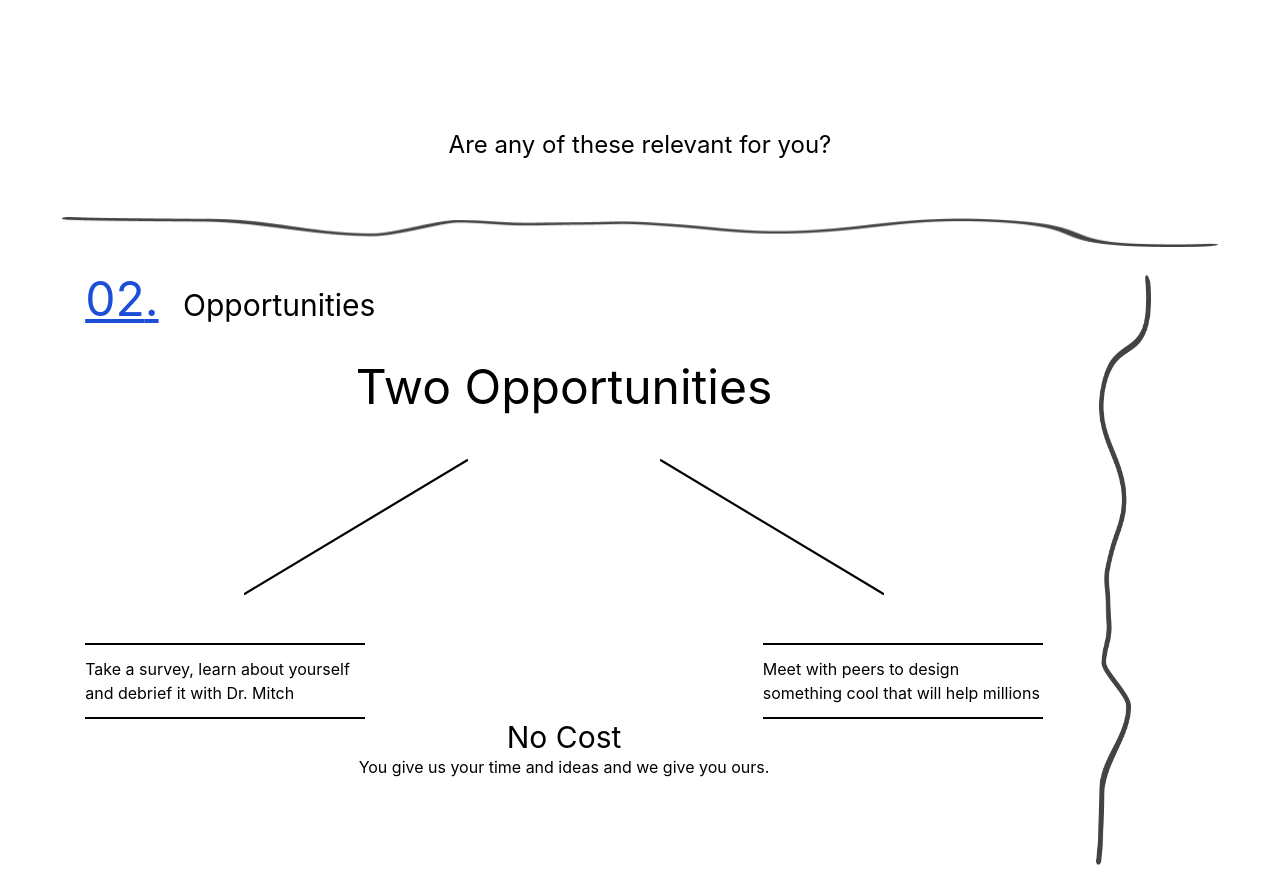
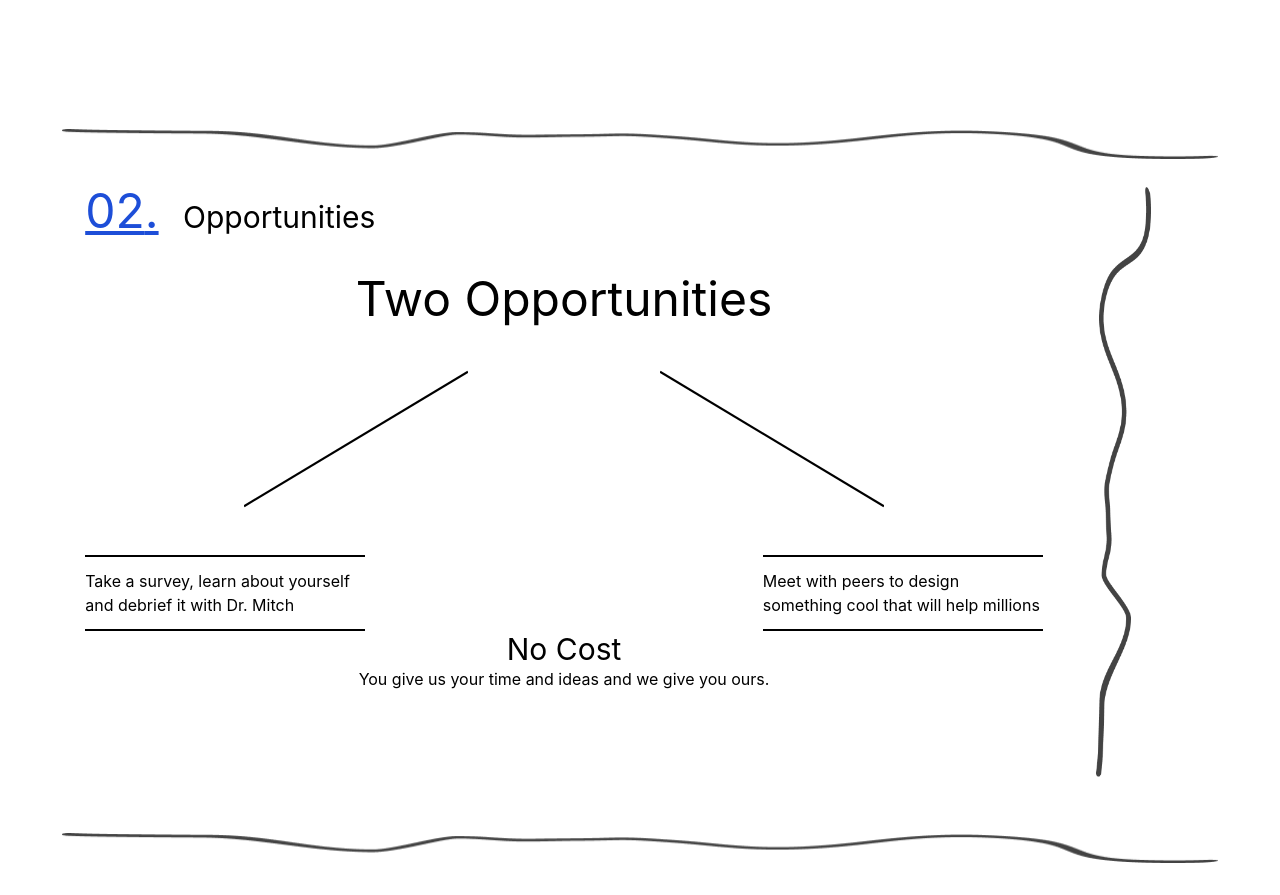
Before and after one commit to Lubwama-Emmanuel/untangled, a React (Create React App) app: page / in a window 1280 px wide. Shown: the part 1700-2595 px from the top of the page. Built offline with nearby package versions, Linux system fonts and the light colour scheme.

Commit message:
fix:(removed hero bottom text)

```diff
--- a/src/components/Hero.jsx
+++ b/src/components/Hero.jsx
@@ -51,9 +51,6 @@ export default function Hero() {
                 className="h-[546px] text-center"
               /> */}
             </div>
-            <h2 className="text-center text-xl sm:mt-14 sm:text-2xl">
-              Are any of these relevant for you?
-            </h2>
           </div>
         </div>
       </div>
```
